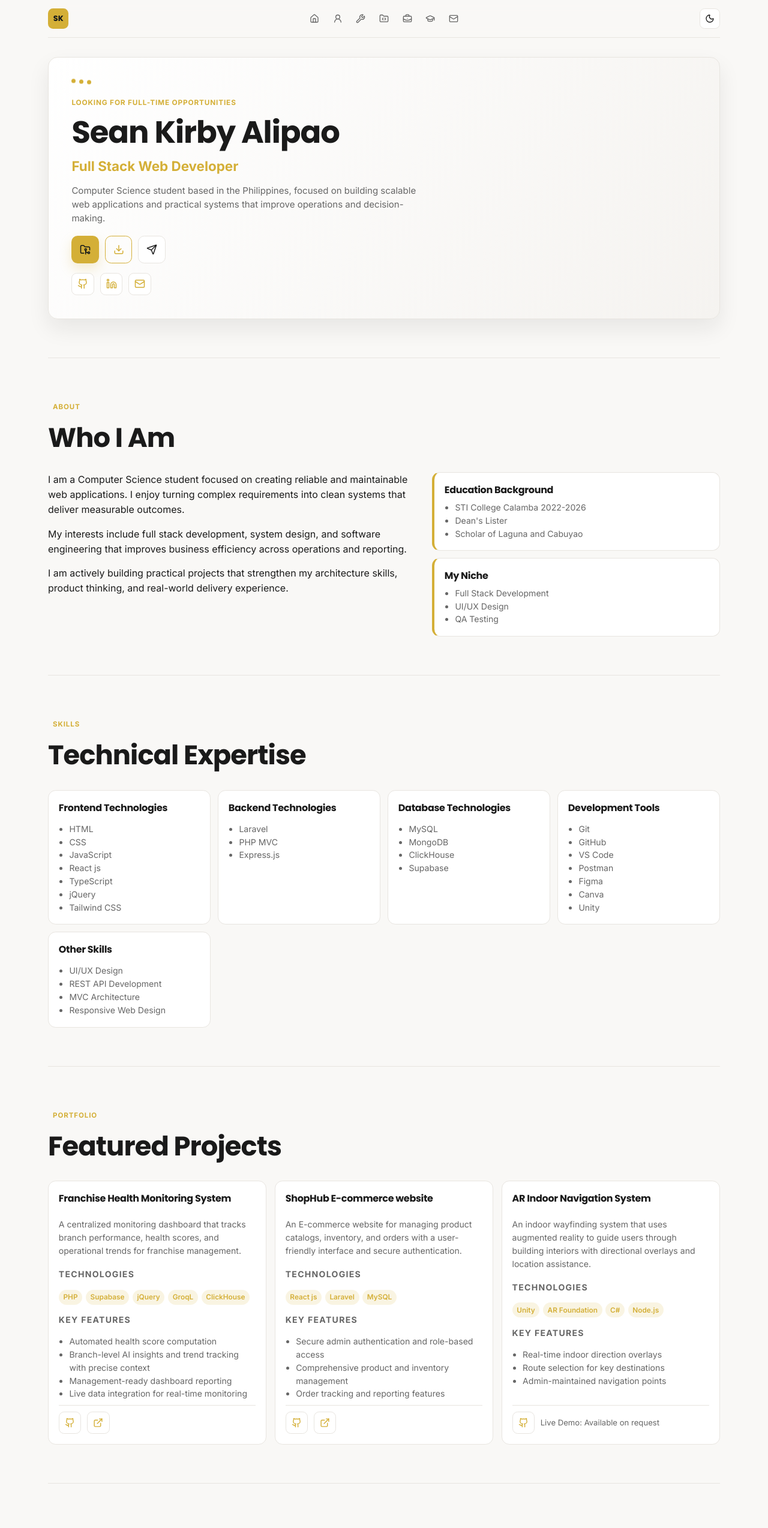
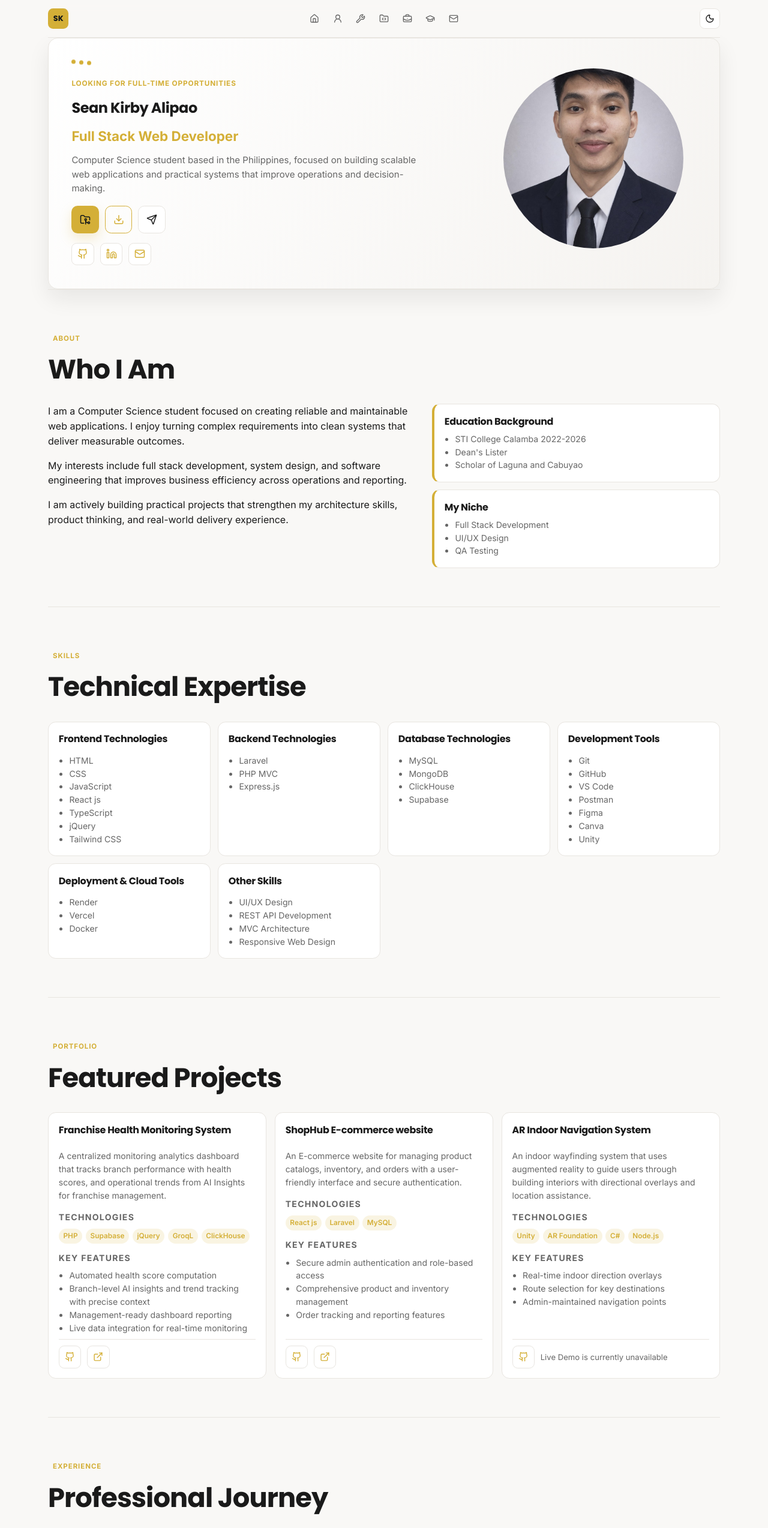
Before and after one commit to skyyy-23/my-web-portfolio, a React (Vite) app: page / in a window 1280 px wide. Shown: the top 2547 px of the page at 60% size. Built offline with nearby package versions, Linux system fonts and the light colour scheme.

Commit message:
Add a profile pic and update some information

```diff
--- a/src/App.tsx
+++ b/src/App.tsx
@@ -1,4 +1,5 @@
 import { useEffect, useState } from 'react'
+import resume from './assets/resume pic.jpg';
 import type { FormEvent } from 'react'
 import {
   BriefcaseBusiness,
@@ -73,6 +74,10 @@ const skillGroups: SkillGroup[] = [
     items: ['Git', 'GitHub', 'VS Code', 'Postman', 'Figma', 'Canva', 'Unity'],
   },
   {
+    category: 'Deployment & Cloud Tools',
+    items: ['Render', 'Vercel', 'Docker'],
+  },
+  {
     category: 'Other Skills',
     items: ['UI/UX Design', 'REST API Development', 'MVC Architecture', 'Responsive Web Design'],
   },
@@ -82,7 +87,7 @@ const projects: Project[] = [
   {
     title: 'Franchise Health Monitoring System',
     description:
-      'A centralized monitoring dashboard that tracks branch performance, health scores, and operational trends for franchise management.',
+      'A centralized monitoring analytics dashboard that tracks branch performance with health scores, and operational trends from AI Insights for franchise management.',
     technologies: ['PHP', 'Supabase', 'jQuery', 'GroqL', 'ClickHouse'],
     features: [
       'Automated health score computation',
@@ -90,8 +95,8 @@ const projects: Project[] = [
       'Management-ready dashboard reporting',
       'Live data integration for real-time monitoring',
     ],
-    github: 'https://github.com/your-username/franchise-health-monitoring-system',
-    liveDemo: 'http://localhost/Franchise%20Health%20module/index.php',
+    github: 'https://github.com/skyyy-23/ff-analytics-v2',
+    liveDemo: 'https://ff-analytics-v2.onrender.com/',
   },
   {
     title: 'ShopHub E-commerce website',
@@ -296,7 +301,7 @@ function App() {
       </header>
 
       <main>
-        <section id="#" className="hero section reveal">
+        <section id="#" className="hero-section-reveal">
           <div className="hero-frame">
             <div className="accent-dots" aria-hidden="true">
               <span />
@@ -360,6 +365,7 @@ function App() {
                 <span className="sr-only">Email</span>
               </a>
             </div>
+            <img src={resume} alt="Profile" />
           </div>
         </section>
 
@@ -470,7 +476,7 @@ function App() {
                       <span className="sr-only">Live Demo</span>
                     </a>
                   ) : (
-                    <span className="disabled-link">Live Demo: Available on request</span>
+                    <span className="disabled-link">Live Demo is currently unavailable</span>
                   )}
                 </div>
               </article>
--- a/src/index.css
+++ b/src/index.css
@@ -172,7 +172,15 @@ p {
   border-top: 0;
   padding-top: 2rem;
 }
-
+img{
+  width: 300px;
+  height: 300px;
+  border-radius: 50%;
+  object-fit: cover;
+  position: absolute;
+  top: 50px;
+  right: 60px;
+}
 .hero-frame {
   position: relative;
   overflow: hidden;
@@ -436,7 +444,7 @@ p {
 }
 
 .mini-label {
-  margin: 0.2rem 0 0.35rem;
+  margin: 0.5rem 0;
   color: var(--primary);
   font-size: 0.68rem;
   letter-spacing: 0.09em;
@@ -448,7 +456,10 @@ p {
   display: flex;
   flex-wrap: wrap;
   gap: 0.35rem;
-  margin-bottom: 0.2rem;
+  margin-bottom: 0.3rem;
+}
+.project-card .mini-label {
+  margin: 0;
 }
 
 .tag {
```
Also changed, not shown: src/assets/resume pic.jpg (added).
